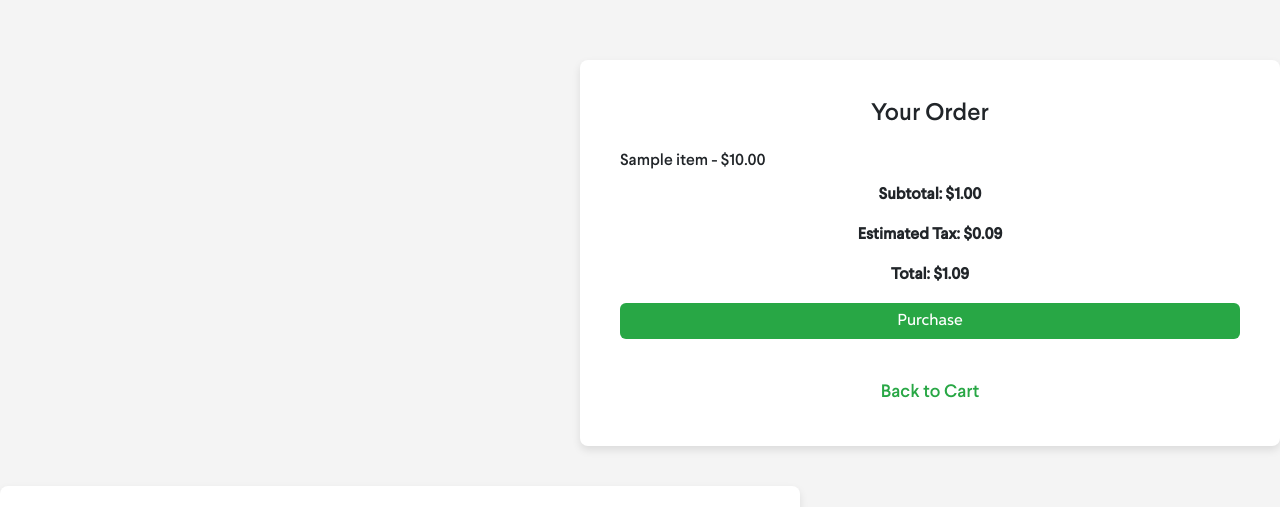
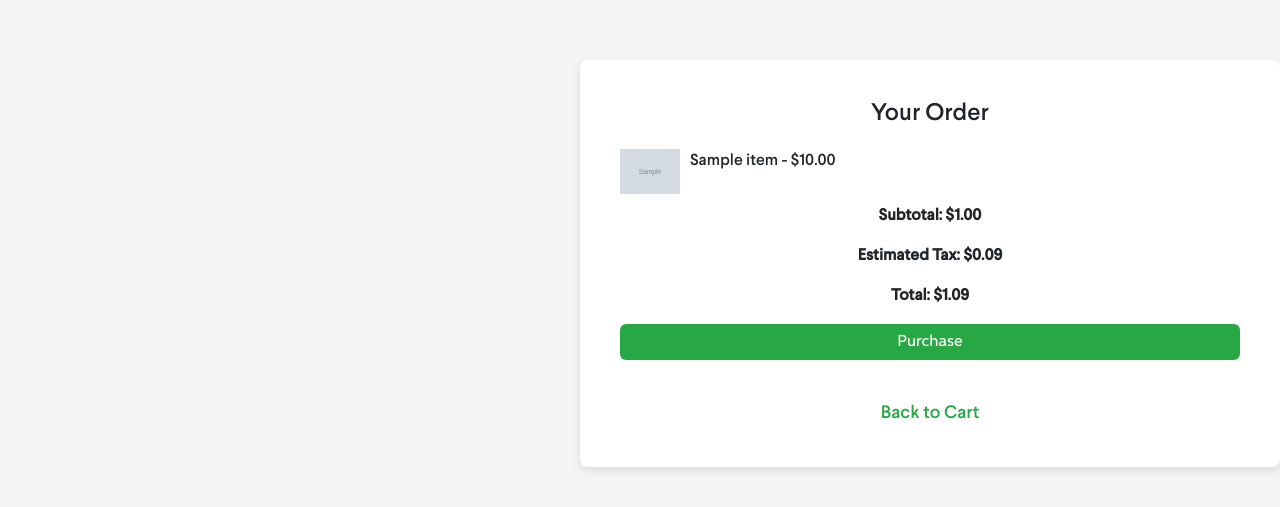
Before and after one commit to Sammedina523/Bag-and-Byte, a Flask app: template templates/checkout.html in a window 1280 px wide. Shown: the part 67-574 px from the top of the page. Run offline with Flask 3, Linux system fonts and the light colour scheme; the template is opened without the code that fills it: most values are stand-ins (such as "Sample title", 1, 10 or a date in 2020); grey boxes marked "Sample" are stand-in pictures.

Commit message:
added images to receipt for checkout page

```diff
--- a/templates/checkout.html
+++ b/templates/checkout.html
@@ -182,12 +182,11 @@
     <!-- Receipt Display -->
 
     <div class="cart-container" id="cart-container">
-
         <h1>Your Order</h1>
-
         <div id="cart-items">
             {% for item in cart %}
                 <div class="cart-item">
+                    <img src="{{ item['image_url'] }}" alt="{{ item['name'] }}" class="cart-image">
                     <div class="cart-item-info">
                         <span>{{ item['name'] }} - ${{ '%.2f' % item['price'] }}</span>
                     </div>
@@ -211,6 +210,7 @@
             <a href="{{ url_for('cart') }}">Back to Cart</a>
         </div>
     </div>
+
 
     <!-- Main Checkout Form -->
     <main>
```
Also changed, not shown: users.db.
